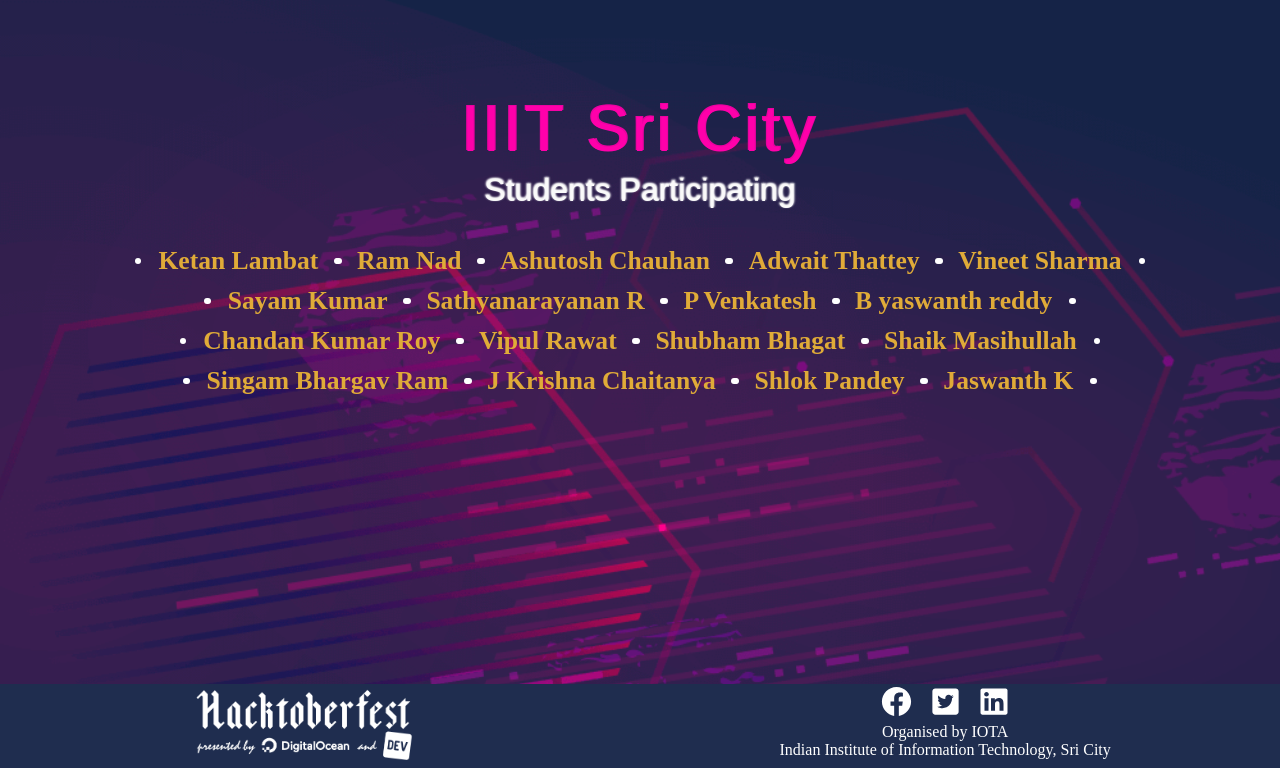
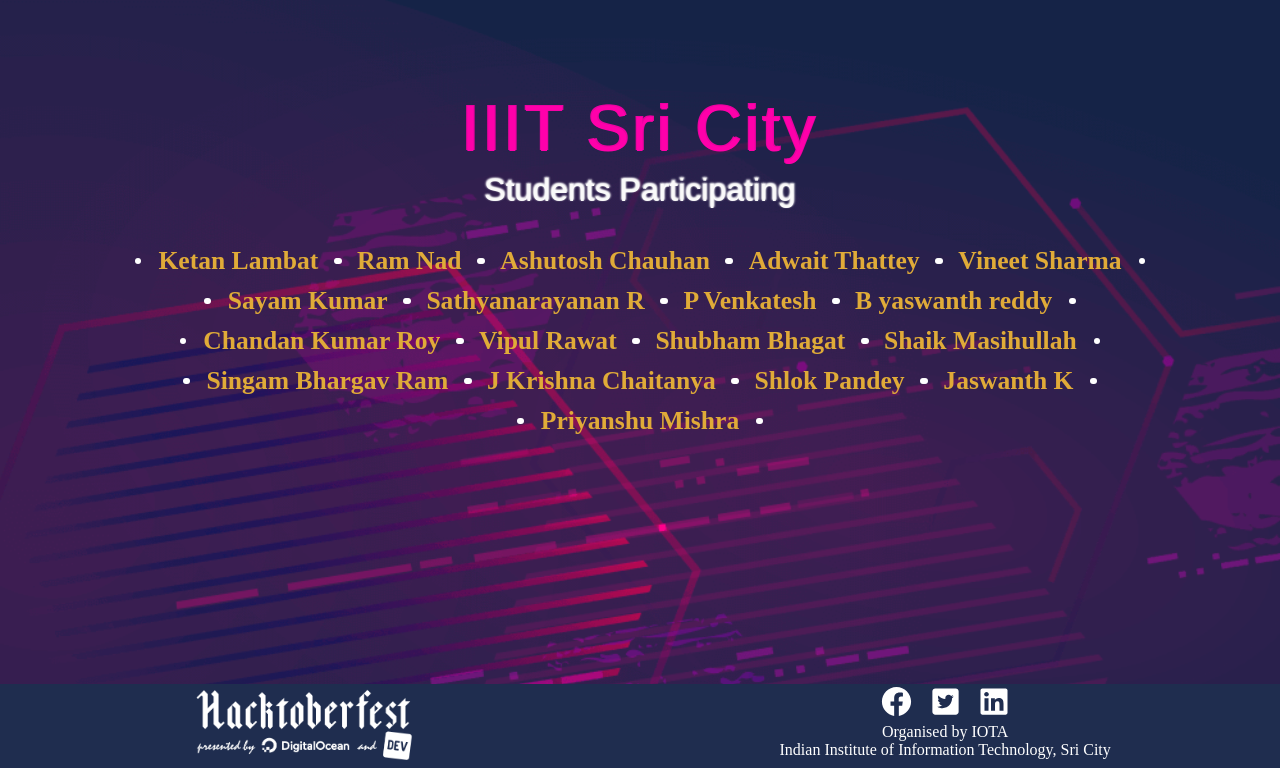
Before and after one commit to Project-Club-IIITS/hacktoberfest2019-participants, a Jekyll site: the page index.html, which Jekyll copies as it is, in a window 1280 px wide, cut to the strip 132-900 px from the top of the page. Built offline with Jekyll 4.4.1, drawn with Linux system fonts in a browser that asks for light colours; some web fonts are replaced.

Commit message:
Update index.html

```diff
--- a/index.html
+++ b/index.html
@@ -63,6 +63,7 @@
                 <li><a href="https://github.com/chaitanya531">J Krishna Chaitanya</a></li>
                 <li><a href="https://github.com/b30wulffz">Shlok Pandey</a></li>
                 <li><a href="https://github.com/JazzKriss21">Jaswanth K</a></li>
+                <li><a href="https://github.com/Mpriyanshu">Priyanshu Mishra</a></li>
 
             </ul>
         </div>
```
